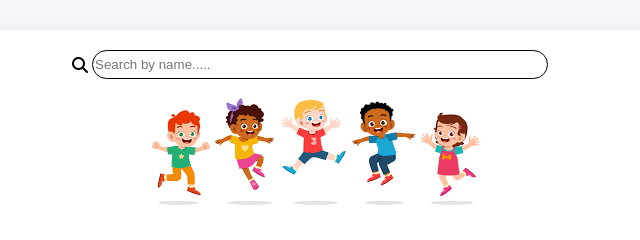
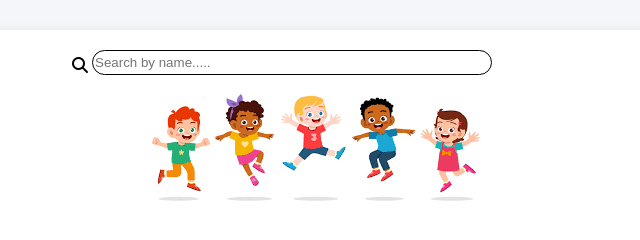
Before and after one commit to AmanLegendDev/Dom-Students-Search, a plain HTML site: page index.html in a window 1280 px wide. Shown: the top 240 px of the page, 318-958 px from the left. Drawn offline with Linux system fonts and the light colour scheme.

Commit message:
fix mobile search bar & table layout

```diff
--- a/index.html
+++ b/index.html
@@ -90,12 +90,29 @@
       font-weight: bold;
     }
     #search{
-    width: 450px;
+    width: 100%;
+    max-width: 400px;
     height: 25px;
      margin-left: 320px;
      border: 1px solid black;
      border-radius: 20px;
+     box-sizing: border-box;
+      margin-top: -10px;
+      pading: 8px;
+
      }
+    .tablecont{
+      overflow-x: auto;
+      width: 100%;
+      box-sizing: border-box;
+      pading: 0 10px;
+
+    }
+    @media (max-width: 600px){
+      table{
+        font-size: 12px;
+      }
+    }
      .fa-solid{
       position: absolute;
       margin-left: 300px;
@@ -111,7 +128,7 @@
 </head>
 <body>
   <div class="container">
-    <i class="fa-solid fa-magnifying-glass"></i><input type="text" id="search" placeholder="Search by name.....">
+    <i class="fa-solid fa-magnifying-glass"></i><div class="tablecont"><input type="text" id="search" placeholder="Search by name....."></div>
     <header class="head"><img src="img/student.preview.png">
     <h1>📊 Student Marks Report</h1>
     <table id="studenttable">
```
